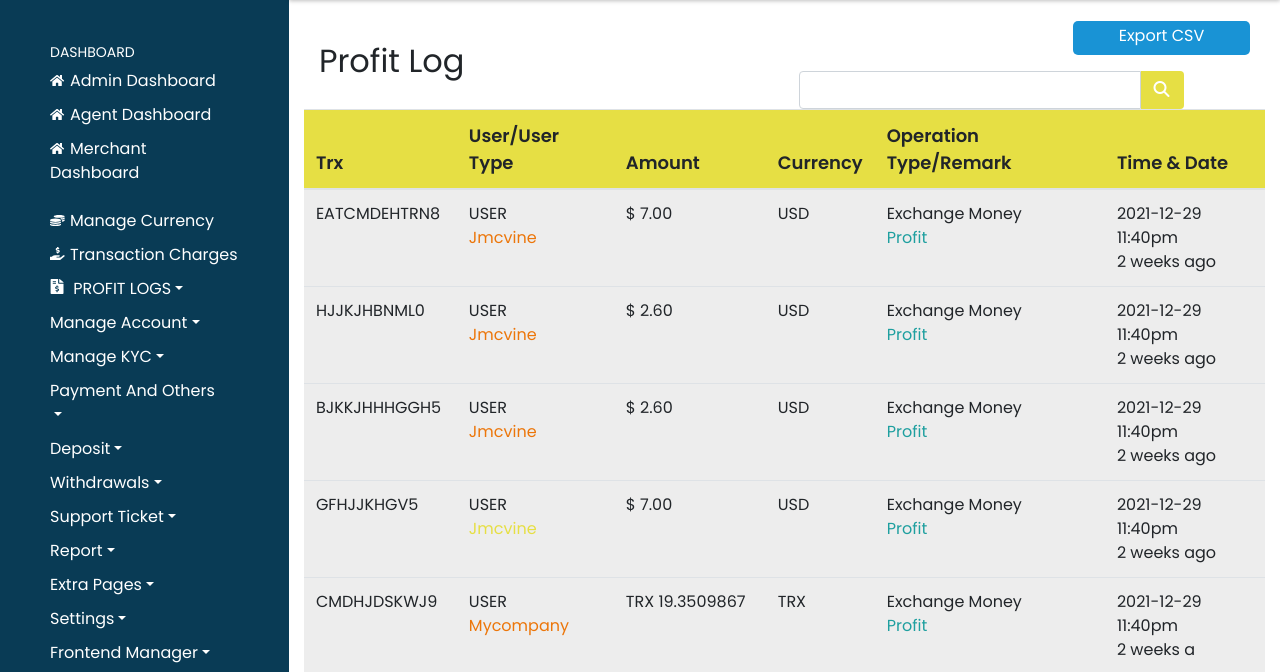
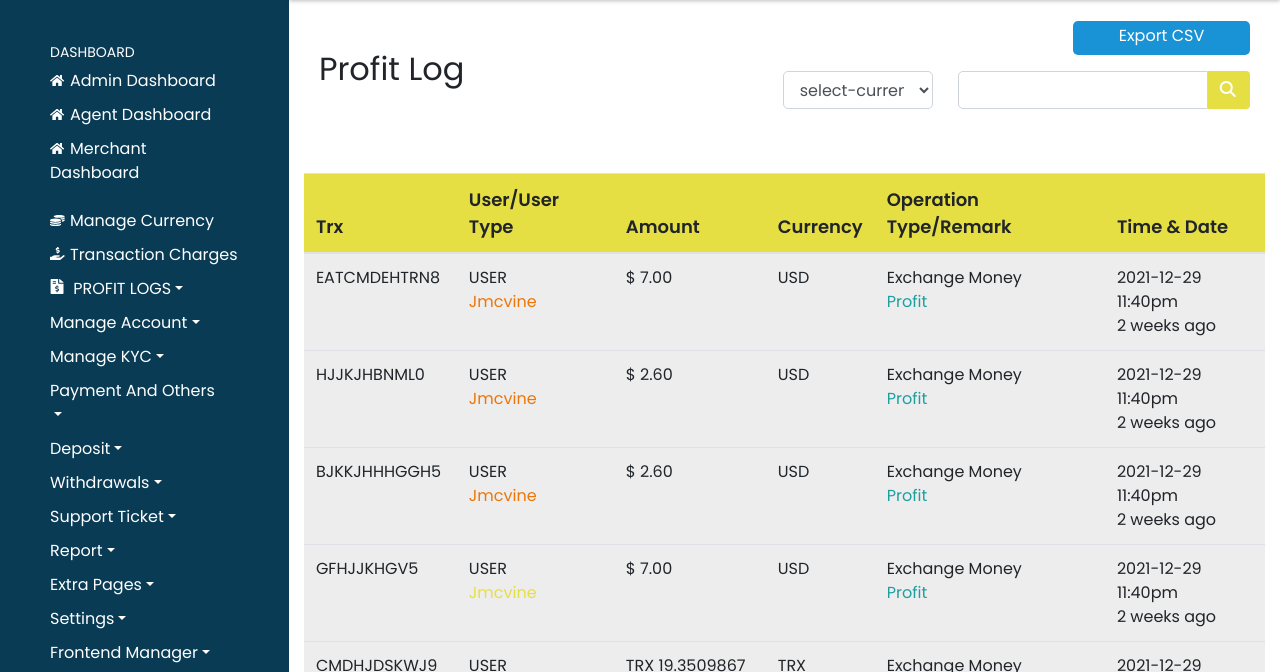
Before and after one commit to saints23githubbeck/ewallet, a plain HTML site: page profit_log.html in a window 1280 px wide. Shown: the part 94-766 px from the top of the page. Drawn offline with nearby package versions, Linux system fonts and the light colour scheme; a web font is replaced by a local one.

Commit message:
feature: add and style the currency search dropdwon

```diff
--- a/base.css
+++ b/base.css
@@ -3461,19 +3461,42 @@ body > section > div.main.container > div > div.invoice-section.container.mt-3 >
 }
 
 
+body > section > div.main.container > div > div.header-controls.container.mt-4 > div > div.right-pane.col-md-8 > div.bottom.mt-3 {
+    display: flex;
+    justify-content: end;
+}
+
+
+body > section > div.main.container > div > div.header-controls.container.mt-4 > div > div.right-pane.col-md-8 > div.bottom.mt-3 > div.search-container > div.input-group {
+    justify-content: end;
+}
+
+
+#select-currency {
+    margin-right: 25px;
+    width: 150px;
+    border-radius: 5px;
+}
+
+
+
 #profit-log-search {
-    border-radius:.25rem  0 0 .25rem;
-}
-
-
-body > section > div.main.container > div > div.header-controls.container.mt-4 > div > div.right-pane.col-md-6 > div.bottom.mt-3 > div.search-container > div > button {
+    border-radius: 5px  0 0 5px;
+    width: 250px;
+}
+
+
+body > section > div.main.container > div > div.header-controls.container.mt-4 > div > div.right-pane.col-md-8 > div.bottom.mt-3 > div.search-container > div.input-group > button {
+    height: 38px;
     border-radius: 0 .25rem .25rem 0;
 
 }
+
 
 .header-controls .top .search-container button {
     border-radius: 0 .25rem .25rem 0;
 }
+
 
 .modal-content {
     border-radius: 0;
--- a/profit_log.html
+++ b/profit_log.html
@@ -198,11 +198,11 @@
 
                 <div class="header-controls container mt-4">
                     <div class="row">
-                        <div class="left-pane col-md-6">
+                        <div class="left-pane col-md-4">
                             <h2>Profit Log</h2>
                         </div>
 
-                        <div class="right-pane col-md-6">
+                        <div class="right-pane col-md-8">
                             <div class="top">
                                <a href="#">Export CSV</a>
                             </div>
@@ -212,6 +212,17 @@
 
                                 </div>
                                 <div class="search-container">
+                                    <div class="form-group">
+                                        <select class="form-control" id="select-currency">
+                                          <option default >select-currency</option>
+                                          <option>USD</option>
+                                          <option>TRX</option>
+                                          <option>NGN</option>
+                                          <option>USDT</option>
+                                          <option>DOGE</option>
+                                        </select>
+                                    </div>
+
                                     <div class="input-group">
                                         <div class="form-outline">
                                           <input type="search" id="profit-log-search" class="form-control" />
@@ -227,7 +238,7 @@
                 </div>
 
 
-                <div class="profit-log container">
+                <div class="profit-log container mt-5">
                    <div class="form-container">
                     <table class="table">
                         <thead>
```
